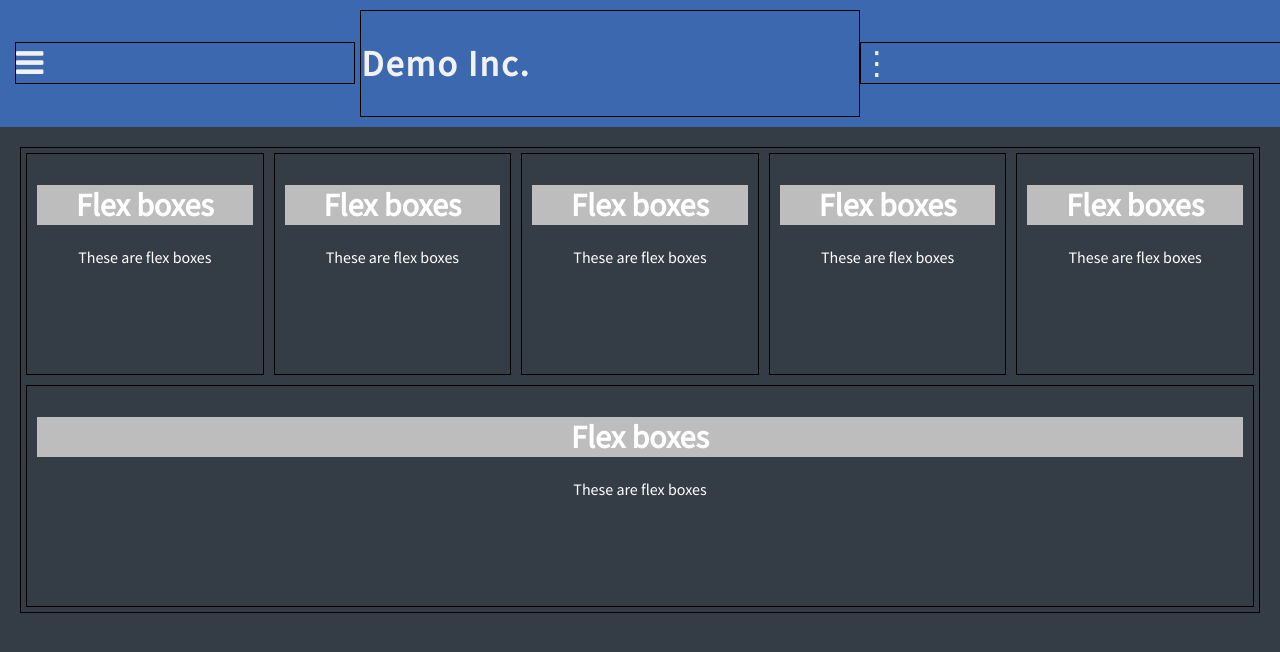
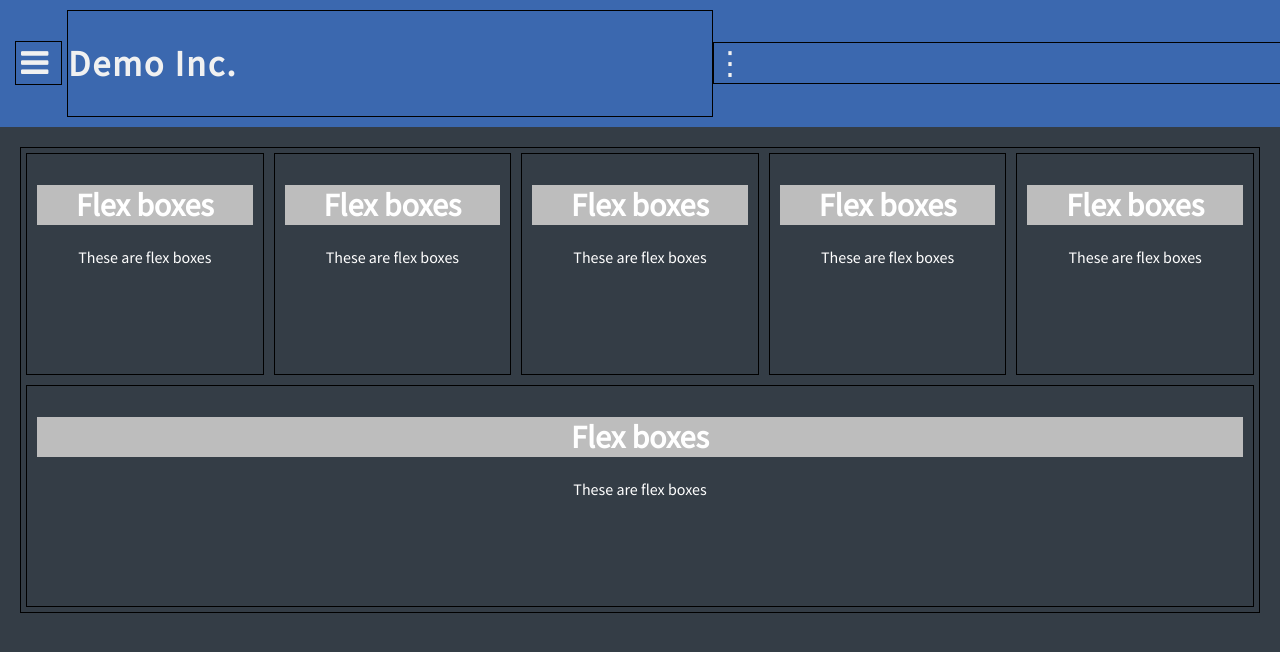
Before and after one commit to pradeep13794/Learning-AngularJs, a website: page index.html in a window 1280 px wide. Drawn offline with nearby package versions, Linux system fonts and the light colour scheme; some packages are replaced by stand-ins of ours; some icons are missing.

Commit message:
new change

```diff
--- a/app.css
+++ b/app.css
@@ -73,6 +73,7 @@ ul{
   flex-flow: row wrap;
 }
 .nav-item{
+  display: flex;
   color: #f1f1f1;
   cursor: pointer;
   flex-grow: 1;
@@ -80,6 +81,8 @@ ul{
   border: 1px solid black;
 }
 .menu-icon{
+  max-width: 35px;
+  padding: 5px;
   flex-basis: 10px;
   font-size: 2em;
   margin: 5px;
```
